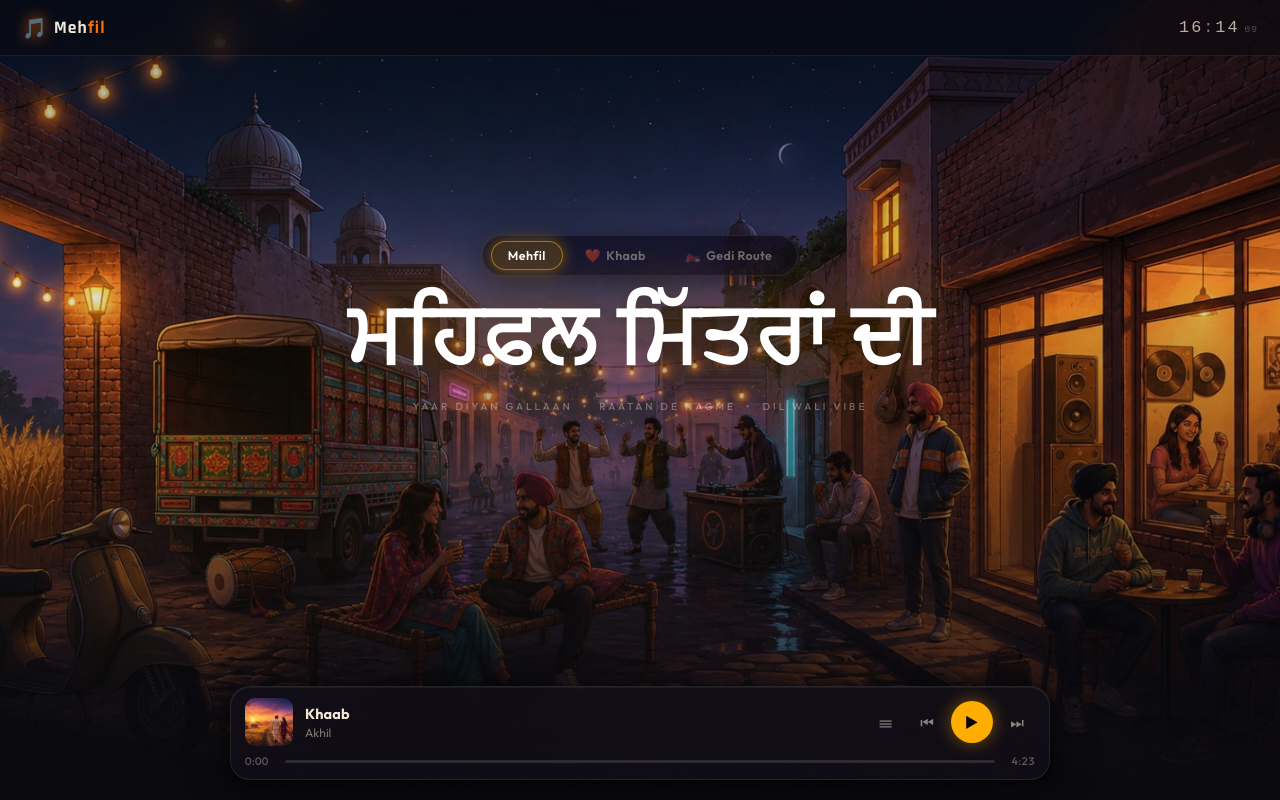
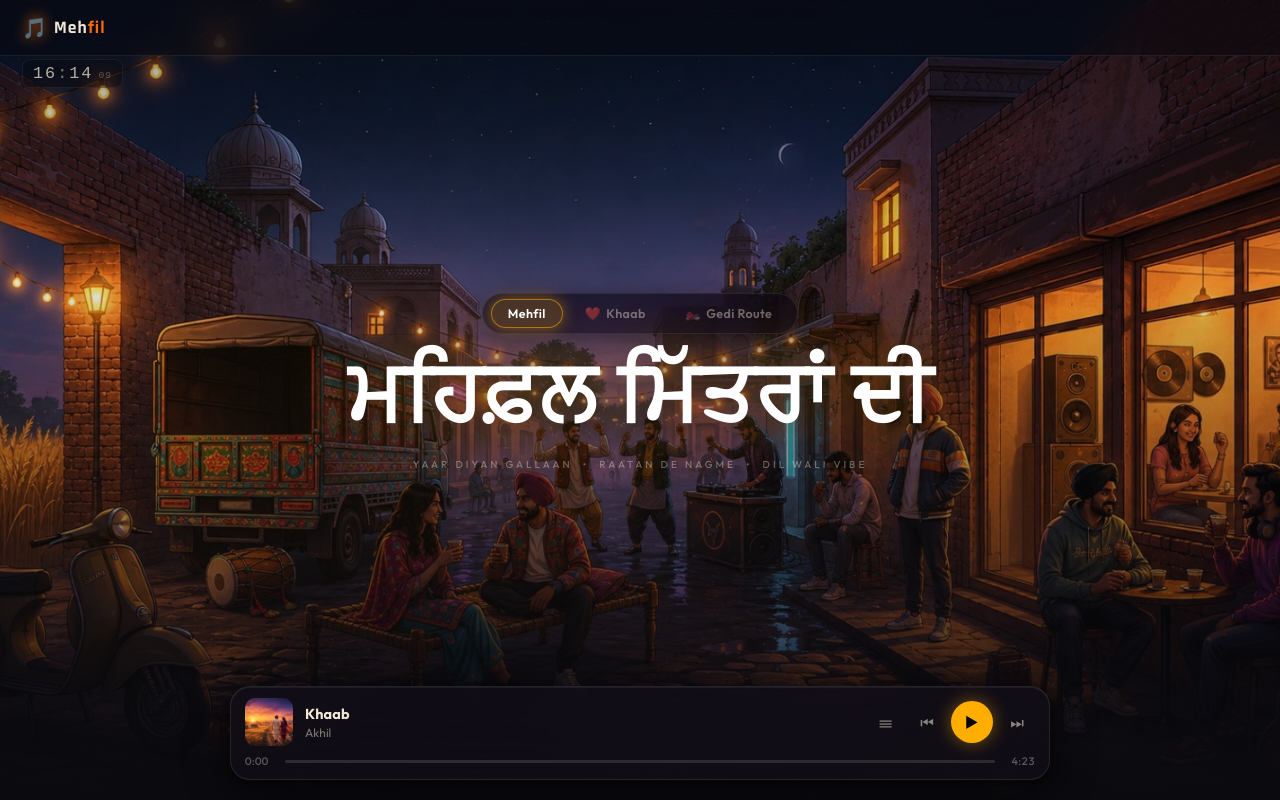
Before and after one commit to animeshtripathii/Mehfil, a React (Vite) app: page / in a window 1280 px wide. Built offline with nearby package versions, Linux system fonts and the light colour scheme.

Commit message:
fix(topnav,hero): adjust clock position under logo and prevent nav overlapping, simplify readme

```diff
--- a/src/components/Hero/Hero.module.css
+++ b/src/components/Hero/Hero.module.css
@@ -9,7 +9,7 @@
   display: flex;
   flex-direction: column;
   align-items: center;
-  justify-content: center;
+  justify-content: flex-start;
   text-align: center;
   overflow: hidden;
 
@@ -47,9 +47,8 @@
   flex-direction: column;
   align-items: center;
   gap: 16px;
-  padding: 0 24px;
-  /* Push content up a bit from the player */
-  margin-bottom: calc(var(--player-h) + 60px);
+  padding: calc(var(--nav-h) + 40px) 24px calc(var(--player-h) + 40px);
+  margin: auto 0;
 }
 
 /* ══════════════════════════════════════
--- a/src/components/TopNav/TopNav.module.css
+++ b/src/components/TopNav/TopNav.module.css
@@ -15,6 +15,12 @@
   backdrop-filter: blur(20px) saturate(1.4);
   -webkit-backdrop-filter: blur(20px) saturate(1.4);
   border-bottom: 1px solid var(--col-border);
+}
+
+.logoContainer {
+  position: relative;
+  display: flex;
+  flex-direction: column;
 }
 
 /* ── Logo ── */
@@ -41,10 +47,20 @@
 
 /* ── Digital Clock ── */
 .clock {
+  position: absolute;
+  top: calc(var(--nav-h) - 12px);
+  left: 0;
   display: flex;
   align-items: baseline;
   gap: 4px;
   user-select: none;
+  background: rgba(10, 10, 15, 0.45);
+  backdrop-filter: blur(12px) saturate(1.5);
+  -webkit-backdrop-filter: blur(12px) saturate(1.5);
+  padding: 4px 10px;
+  border-radius: 8px;
+  border: 1px solid rgba(255, 255, 255, 0.06);
+  z-index: 999;
 }
 
 .clockDigits {
--- a/src/components/TopNav/TopNav.tsx
+++ b/src/components/TopNav/TopNav.tsx
@@ -26,6 +26,7 @@ const TopNav: React.FC = () => {
   return (
     <nav className={styles.nav} aria-label="Main Navigation">
       {/* Logo — left */}
+      <div className={styles.logoContainer}>
         <div className={styles.logo}>
           <span className={styles.logoIcon}>🎵</span>
           <span className={styles.logoText}>
@@ -33,7 +34,7 @@ const TopNav: React.FC = () => {
           </span>
         </div>
 
-      {/* Digital clock — right */}
+        {/* Digital clock — left below logo on image itself */}
         <div className={styles.clock} aria-label="Current time" role="timer">
           <span className={styles.clockDigits}>
             {time.h}
@@ -42,6 +43,7 @@ const TopNav: React.FC = () => {
           </span>
           <span className={styles.clockSec}>{time.s}</span>
         </div>
+      </div>
     </nav>
   );
 };
```
Also changed, not shown: 1 other file (tests, documents, lock files or other folders). Lines whose indentation alone changed are shown as unchanged.
